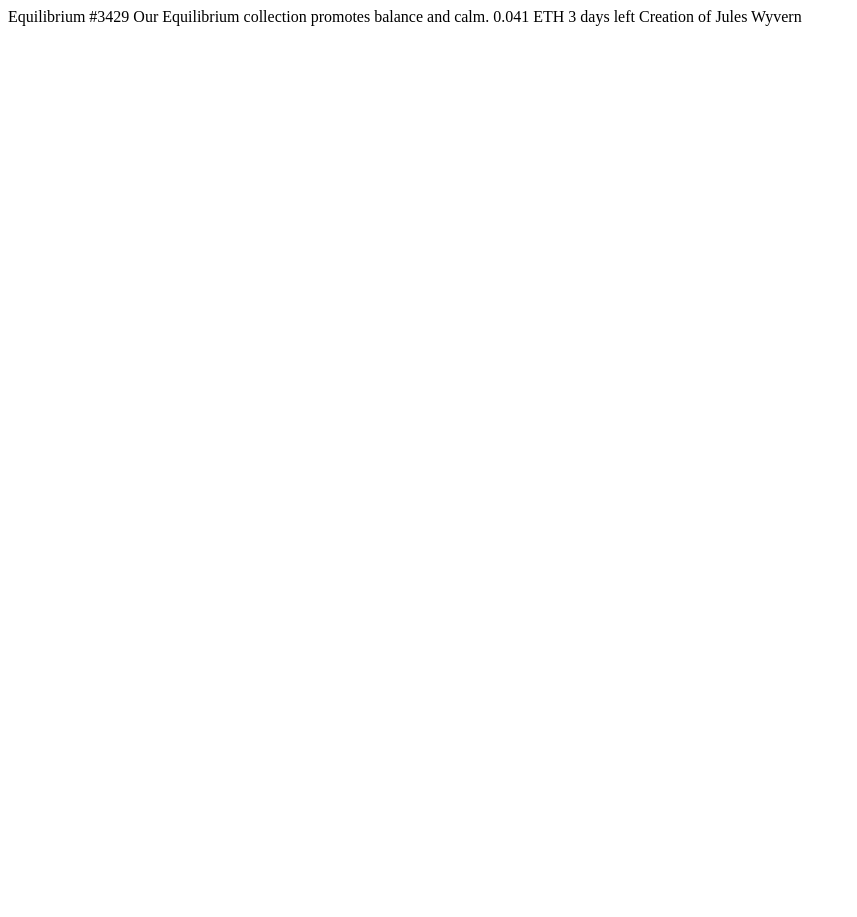
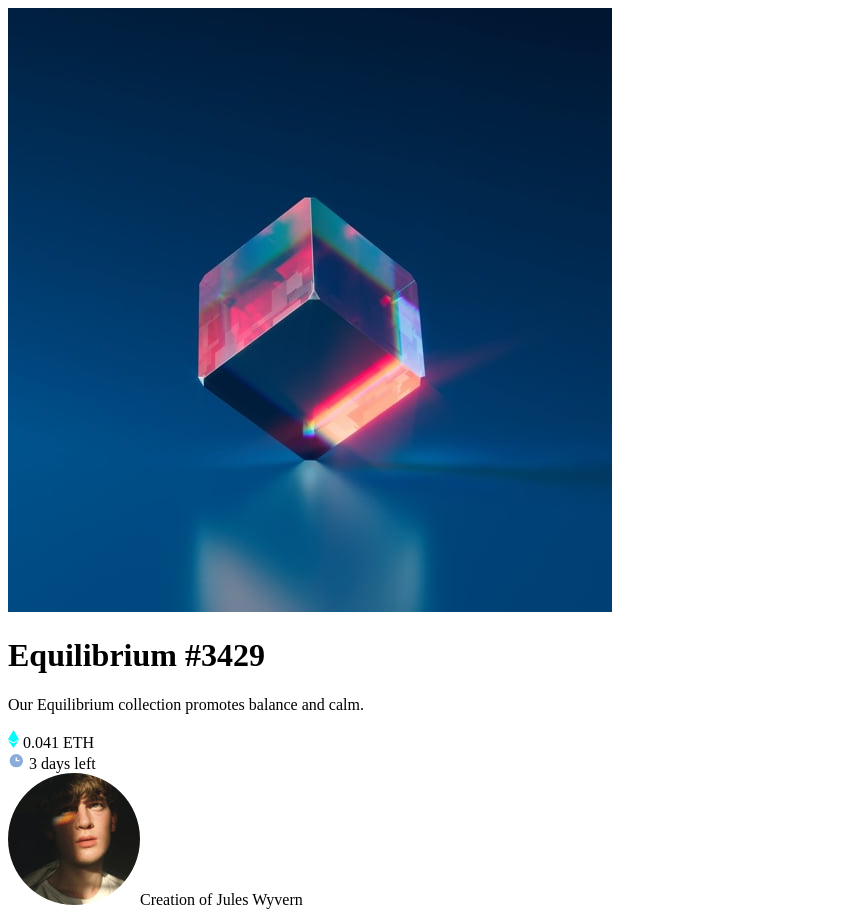
Before and after one commit to GalisGalisteo/nft-preview-card-component-main, a plain HTML site: page index.html in a window 1280 px wide. Shown: the whole page, without its empty margins (0-857 px from the left). Before the commit the page ends 800 px from the top, so only its background shows below. Drawn offline with Linux system fonts and the light colour scheme.

Commit message:
boxing and html tags and classes

```diff
--- a/index.html
+++ b/index.html
@@ -1,24 +1,35 @@
 <!DOCTYPE html>
 <html lang="en">
+
 <head>
   <meta charset="UTF-8">
-  <meta name="viewport" content="width=device-width, initial-scale=1.0"> <!-- displays site properly based on user's device -->
+  <meta name="viewport" content="width=device-width, initial-scale=1.0">
+  <!-- displays site properly based on user's device -->
 
   <link rel="icon" type="image/png" sizes="32x32" href="./images/favicon-32x32.png">
 
   <title>Frontend Mentor | NFT preview card component</title>
 
 </head>
+
 <body>
 
-  Equilibrium #3429
+  <div class="card">
+    <img class="card__image" src="./images/image-equilibrium.jpg" alt="crystal cube multicolor">
+    <div class="card__info">
+      <h1 class="card__title">Equilibrium #3429</h1>
+      <p class="card__description">Our Equilibrium collection promotes balance and calm.</p>
+      <div class="card__selling-details">
+        <div class="selling-details__price"> <img src="./images/icon-ethereum.svg" alt="ethereum logo"> 0.041 ETH</div>
+        <div class="selling-details__days-left"> <img src="./images/icon-clock.svg" alt="clock icon"> 3 days left</div>
+      </div>
 
-  Our Equilibrium collection promotes balance and calm.
-
-  0.041 ETH
-  3 days left
-
-  Creation of Jules Wyvern
+      <div class="card__creator">
+        <img class="creator__image" src="./images/image-avatar.png" alt="profile picture">Creation of <span>Jules Wyvern</span>
+      </div>
+    </div>
+  </div>
 
 </body>
+
 </html>
```
Also changed, not shown: design/mobile-design-boxing.png (added), design/mobile-design.jpg.
